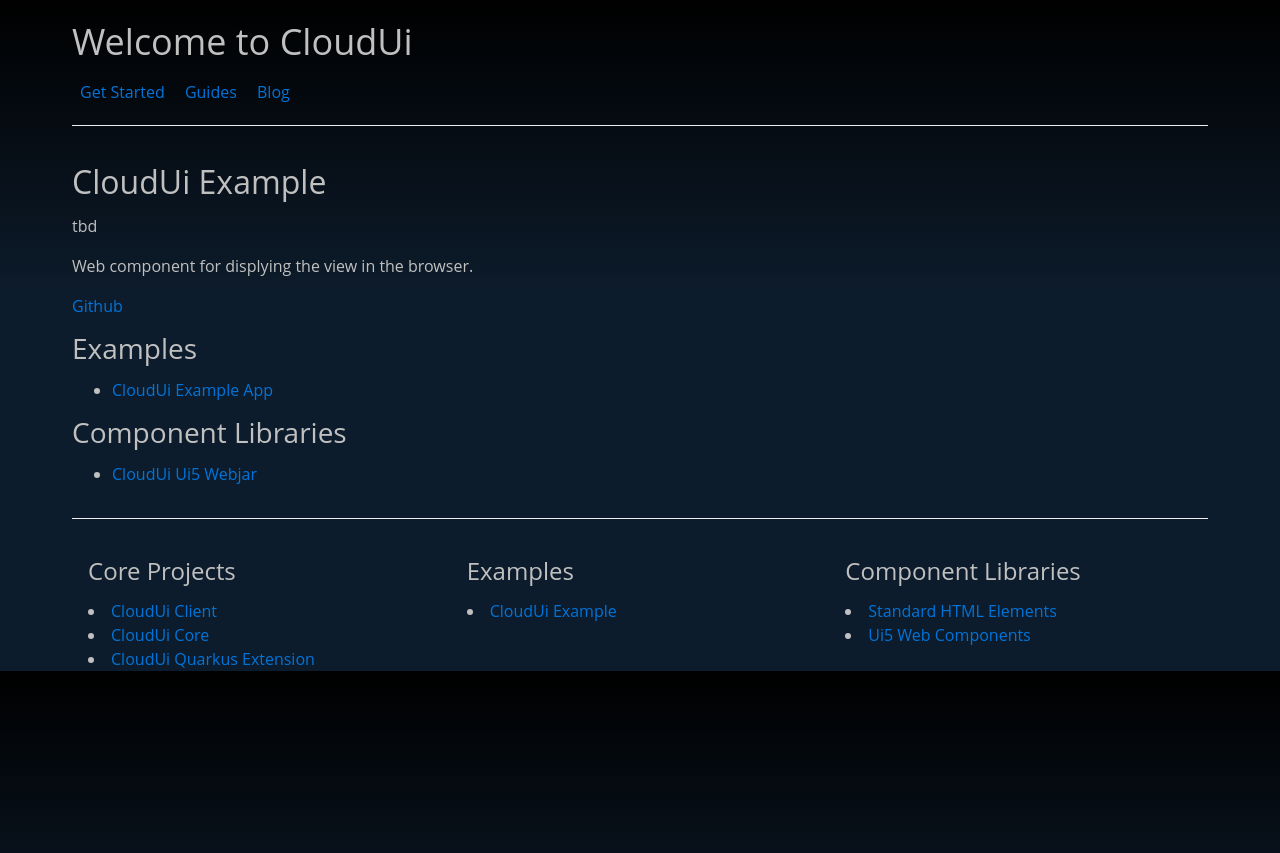
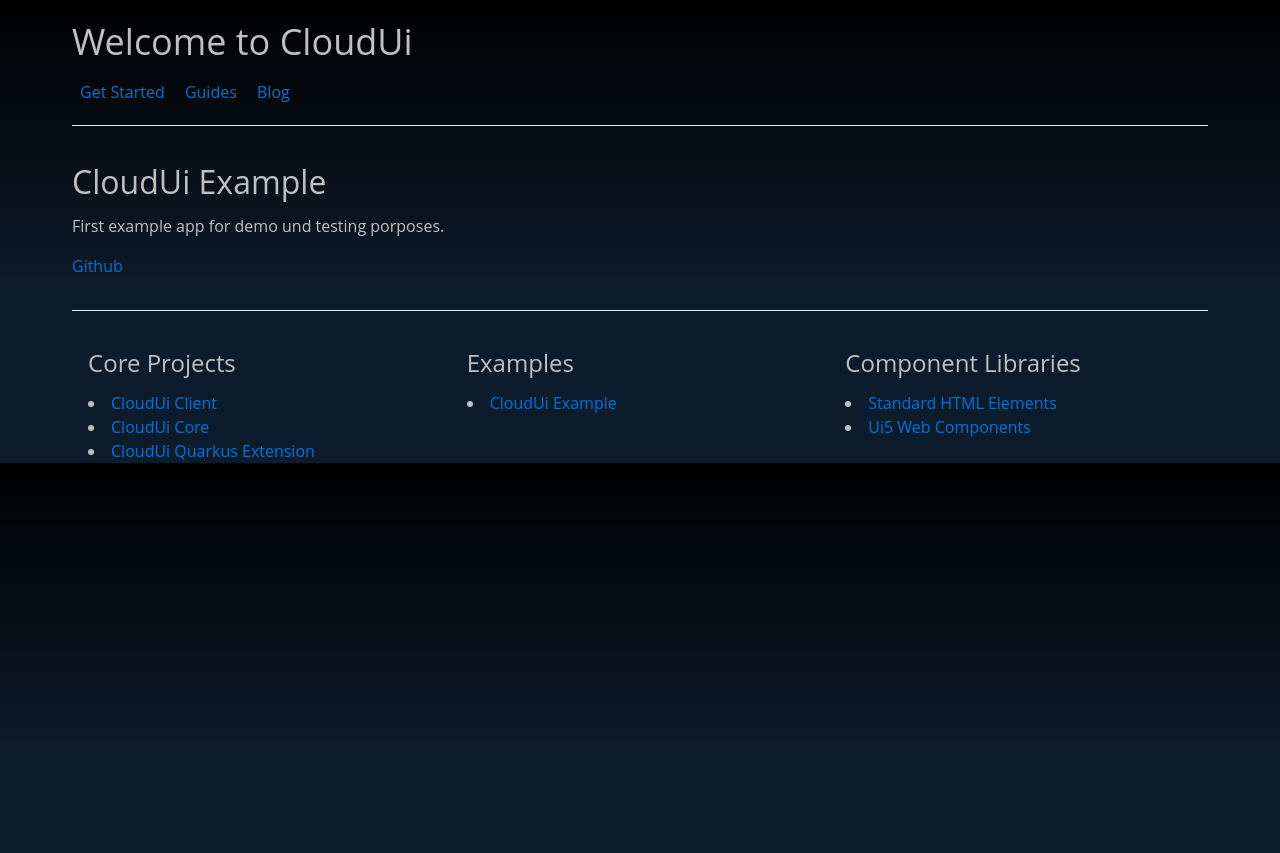
Before and after one commit to klenkes74/cloud-ui, a Jekyll site: the page built from _examples/example.md, in a window 1280 px wide. Shown: the top 853 px of the page. Built offline with Jekyll 4.4.1, drawn with Linux system fonts in a browser that asks for light colours.

Commit message:
example page

```diff
--- a/_examples/example.md
+++ b/_examples/example.md
@@ -5,16 +5,7 @@ layout: page
 
 ## CloudUi Example
 
-tbd
-
-Web component for displying the view in the browser.
-
-[Github](https://github.com/moewes/cloud-ui-client)
+First example app for demo und testing porposes.
 
 
-
-### Examples
-* [CloudUi Example App](https://github.com/moewes/cloud-ui-example)
-
-### Component Libraries
-* [CloudUi Ui5 Webjar](https://github.com/moewes/ui5-webjar)
+ [Github](https://github.com/moewes/cloud-ui-example)
```
